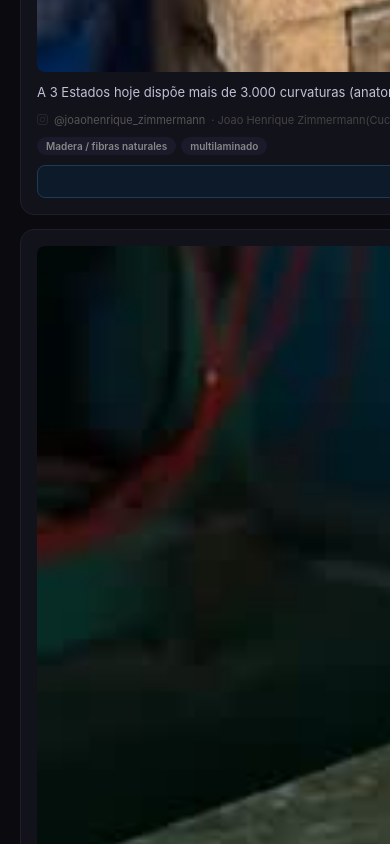
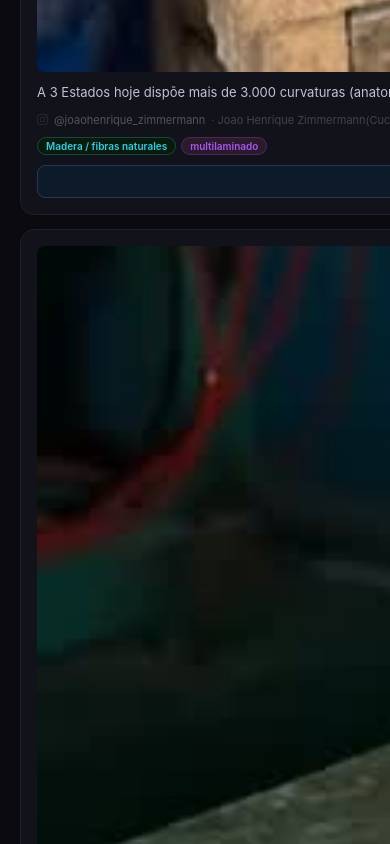
Before and after one commit to f-faure/tecno-post, a plain HTML site: page index.html in a window 390 px wide. Shown: the part 2240-3084 px from the top of the page. Drawn offline with Linux system fonts and the light colour scheme.

Commit message:
fix: sembrar categorias custom en HTML para mobile

```diff
--- a/index.html
+++ b/index.html
@@ -287,6 +287,10 @@ let customTitles = {};  // idx -> string título manual
 try { customTags   = JSON.parse(localStorage.getItem(LS_KEY)||'{}'); } catch(e){}
 try { customCats   = JSON.parse(localStorage.getItem(LS_CATS_KEY)||'[]'); } catch(e){}
 try { customTitles = JSON.parse(localStorage.getItem(LS_TITLES_KEY)||'{}'); } catch(e){}
+
+// Categorías sembradas — disponibles en cualquier browser sin depender de localStorage.
+const SEED_CATS = ["ELIMINAR", "Espuma de poliuretano", "Ceramicas / Vidrio", "PVC", "Juguetes", "Ensamblado", "Impresion / Estampa", "Forja", "Laser", "Madera / fibras naturales", "multilaminado", "Mobiliario", "Reciclaje"];
+SEED_CATS.forEach(c => { if (!customCats.includes(c)) customCats.push(c); });
 
 customCats.forEach(c => {
   if (!TAG_COLORS[c]) {
```
